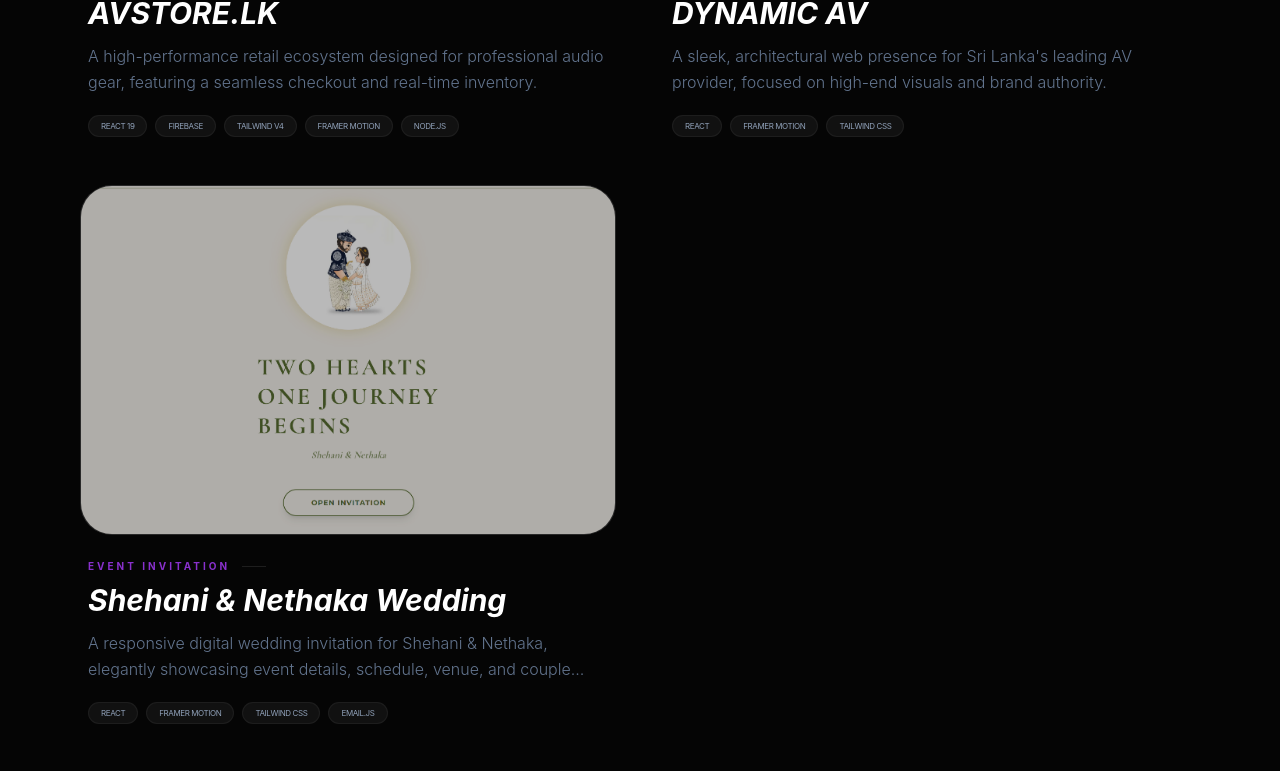
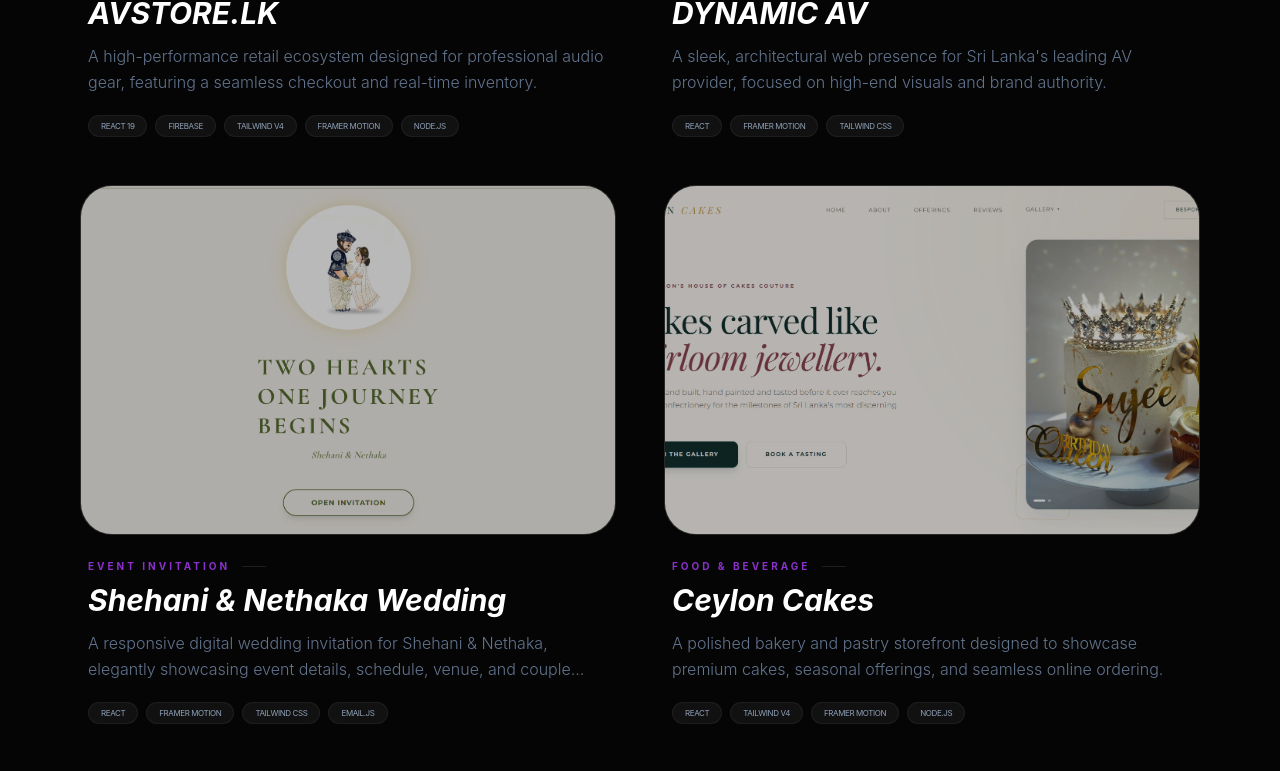
Before and after one commit to thisalkekirideniya-ui/my-portfolio, a React (Vite) app: page / in a window 1280 px wide. Shown: the part 1998-2769 px from the top of the page. Built offline with nearby package versions, Linux system fonts and the light colour scheme.

Commit message:
add images

```diff
--- a/src/components/Projects.jsx
+++ b/src/components/Projects.jsx
@@ -5,6 +5,8 @@ import dynamicImg from "../assets/dynamic.png";
 import weddingImg from "../assets/wedding.png";
 import eliteImg from "../assets/elite.png";
 import toursImg from "../assets/tours.png";
+import ceyloncakesImg from "../assets/ceyloncakes.png";
+import summerImg from "../assets/summer.png";
 
 const PRODUCTION_PROJECTS = [
   {
@@ -30,10 +32,42 @@ const PRODUCTION_PROJECTS = [
     tech: ["React", "Framer Motion", "Tailwind css", "email.js"],
     img: weddingImg,
     link: "https://wedding-invitation-nine-gray.vercel.app/"
+  },
+  {
+    title: "Ceylon Cakes",
+    cat: "Food & Beverage",
+    desc: "A polished bakery and pastry storefront designed to showcase premium cakes, seasonal offerings, and seamless online ordering.",
+    tech: ["React", "Tailwind v4", "Framer Motion", "Node.js"],
+    img: ceyloncakesImg,
+    link: "https://www.ceyloncakes.com/"
+  },
+  {
+    title: "Summer Bliss Weddings",
+    cat: "Wedding Services",
+    desc: "A refined event-site experience for wedding planning and celebration stories, built to highlight packages, galleries, and client testimonials.",
+    tech: ["React", "Firebase", "Tailwind css", "Express"],
+    img: summerImg,
+    link: "https://summerblissweddings.lk/"
   }
 ];
 
 const UPCOMING_PROJECTS = [
+  {
+    title: "DIZANDA",
+    cat: "Enterprise Security",
+    desc: "A future-ready infrastructure site for DIZANDA, built to support security operations with enterprise-grade design and operational clarity.",
+    tech: ["React", "Tailwind css", "Framer Motion", "Node.js"],
+    img: null,
+    link: "#"
+  },
+  {
+    title: "Wovss Security",
+    cat: "Cyber Defense",
+    desc: "A strategic landing experience for Wovss Security, focused on trust, threat intelligence, and premium digital security services.",
+    tech: ["React", "Tailwind css", "Firebase", "Express"],
+    img: null,
+    link: "#"
+  },
   {
     title: "Elite Gym",
     cat: "Corporate",
@@ -81,11 +115,23 @@ export default function Projects() {
             onClick={() => window.open(p.link, "_blank")}
           >
             <div className="relative h-64 md:h-[350px] w-full overflow-hidden rounded-[2rem] border border-white/10 bg-[#111]">
-              <img
-                src={p.img}
-                alt={p.title}
-                className="w-full h-full object-cover object-top transition-all duration-700 group-hover:scale-105 opacity-90 group-hover:opacity-100"
-              />
+              {p.img ? (
+                <img
+                  src={p.img}
+                  alt={p.title}
+                  className="w-full h-full object-cover object-top transition-all duration-700 group-hover:scale-105 opacity-90 group-hover:opacity-100"
+                />
+              ) : (
+                <div className="relative w-full h-full bg-white flex flex-col items-center justify-center gap-4 border border-slate-200 rounded-[2rem] shadow-xl">
+                  <div className="absolute top-4 left-4 bg-black/90 text-white px-3 py-1 rounded-full text-[10px] uppercase tracking-[0.4em] font-semibold shadow-sm">
+                    Loading..... 🚧
+                  </div>
+                  <div className="flex flex-col items-center justify-center gap-2 px-6 text-center">
+                    <span className="text-[11px] font-bold tracking-[0.25em] uppercase text-slate-500">Funny Sticker Mood</span>
+                    <div className="w-16 h-[1px] bg-slate-300 animate-pulse" />
+                  </div>
+                </div>
+              )}
               <div className="absolute inset-0 bg-black/20 group-active:bg-black/40 transition-all" />
               <div className="absolute top-6 right-6 p-3 bg-accent text-black rounded-full opacity-0 group-hover:opacity-100 transition-all duration-300 translate-y-2 group-hover:translate-y-0">
                 <ArrowUpRight size={20} />
@@ -147,10 +193,14 @@ export default function Projects() {
                   className="w-full h-full object-cover object-top transition-all duration-700 group-hover:scale-105 opacity-90 group-hover:opacity-100"
                 />
               ) : (
-                // Fallback elegant neon pattern block if an image isn't built yet
-                <div className="w-full h-full bg-gradient-to-br from-[#111] to-[#1a1a1a] flex flex-col items-center justify-center gap-2">
-                  <span className="text-[10px] font-mono tracking-widest text-slate-600 uppercase">Architecture Blueprint</span>
-                  <div className="w-12 h-[1px] bg-white/5 animate-pulse" />
+                <div className="relative w-full h-full bg-white flex flex-col items-center justify-center gap-4 border border-slate-200 rounded-[2rem] shadow-xl">
+                  <div className="absolute top-4 left-4 bg-black/90 text-white px-3 py-1 rounded-full text-[10px] uppercase tracking-[0.4em] font-semibold shadow-sm">
+                    Loading
+                  </div>
+                  <div className="flex flex-col items-center justify-center gap-2 px-6 text-center">
+                    <span className="text-[11px] font-bold tracking-[0.25em] uppercase text-slate-500">Screenshot Pending</span>
+                    <div className="w-16 h-[1px] bg-slate-300 animate-pulse" />
+                  </div>
                 </div>
               )}
 
```
Also changed, not shown: src/assets/ceyloncakes.png (added), src/assets/summer.png (added).
